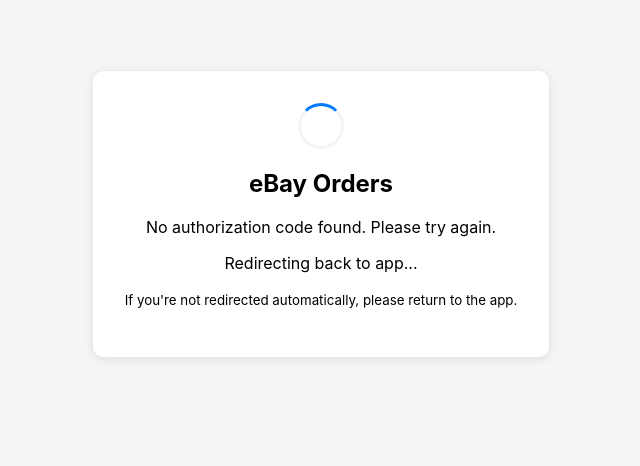
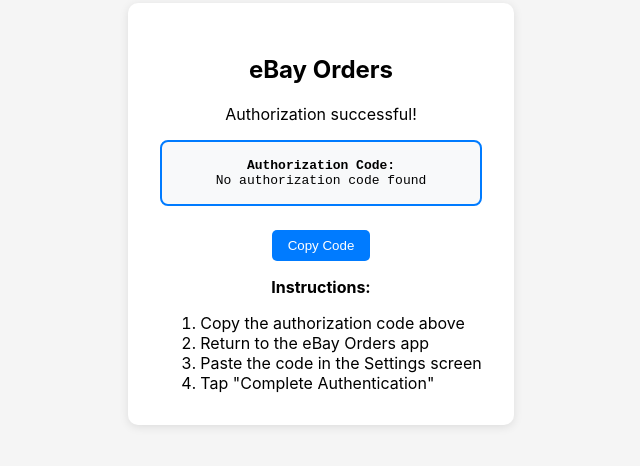
Before and after one commit to finlayhunt/ebay-orders-redirect, a plain HTML site: page index.html in a window 1280 px wide. Shown: the part 186-652 px from the top of the page, without its empty margins (319-959 px from the left). Drawn offline with Linux system fonts and the light colour scheme.

Commit message:
index.html

```diff
--- a/index.html
+++ b/index.html
@@ -1,7 +1,7 @@
 <!DOCTYPE html>
 <html>
 <head>
-    <title>eBay Orders - Redirecting...</title>
+    <title>eBay Orders - Authorization Code</title>
     <meta charset="utf-8">
     <meta name="viewport" content="width=device-width, initial-scale=1">
     <style>
@@ -20,29 +20,47 @@
             background: white;
             border-radius: 10px;
             box-shadow: 0 2px 10px rgba(0,0,0,0.1);
+            max-width: 500px;
         }
-        .spinner {
-            border: 3px solid #f3f3f3;
-            border-top: 3px solid #007bff;
-            border-radius: 50%;
-            width: 40px;
-            height: 40px;
-            animation: spin 1s linear infinite;
-            margin: 0 auto 1rem;
+        .code-box {
+            background: #f8f9fa;
+            border: 2px solid #007bff;
+            border-radius: 8px;
+            padding: 1rem;
+            margin: 1rem 0;
+            font-family: monospace;
+            word-break: break-all;
         }
-        @keyframes spin {
-            0% { transform: rotate(0deg); }
-            100% { transform: rotate(360deg); }
+        .copy-btn {
+            background: #007bff;
+            color: white;
+            border: none;
+            padding: 0.5rem 1rem;
+            border-radius: 5px;
+            cursor: pointer;
+            margin-top: 0.5rem;
         }
     </style>
 </head>
 <body>
     <div class="container">
-        <div class="spinner"></div>
         <h2>eBay Orders</h2>
         <p>Authorization successful!</p>
-        <p>Redirecting back to app...</p>
-        <p><small>If you're not redirected automatically, please return to the app.</small></p>
+
+        <div class="code-box" id="codeBox">
+            <strong>Authorization Code:</strong><br>
+            <span id="authCode">Loading...</span>
+        </div>
+
+        <button class="copy-btn" onclick="copyCode()">Copy Code</button>
+
+        <p><strong>Instructions:</strong></p>
+        <ol style="text-align: left; max-width: 400px; margin: 0 auto;">
+            <li>Copy the authorization code above</li>
+            <li>Return to the eBay Orders app</li>
+            <li>Paste the code in the Settings screen</li>
+            <li>Tap "Complete Authentication"</li>
+        </ol>
     </div>
 
     <script>
@@ -52,34 +70,18 @@
         const error = urlParams.get('error');
 
         if (code) {
-            console.log('Authorization code received:', code);
+            document.getElementById('authCode').textContent = code;
+        } else if (error) {
+            document.getElementById('authCode').textContent = 'Error: ' + error;
+        } else {
+            document.getElementById('authCode').textContent = 'No authorization code found';
+        }
 
-            // Try to redirect back to the app with the code
-            setTimeout(() => {
-                // Try different methods to redirect back to the app
-                try {
-                    // Method 1: Try to open the app with a custom URL scheme
-                    window.location.href = 'ebayorders://auth-callback?code=' + code;
-                } catch (e) {
-                    console.log('Custom URL scheme failed:', e);
-
-                    // Method 2: Try to open the app with a different scheme
-                    try {
-                        window.location.href = 'com.FinlayHunt.eBayOrders://auth-callback?code=' + code;
-                    } catch (e2) {
-                        console.log('Alternative URL scheme failed:', e2);
-
-                        // Method 3: Show manual instructions
-                        document.querySelector('p').textContent = 'Please return to the eBay Orders app and try again.';
-                    }
-                }
-            }, 2000);
-
-        } else if (error) {
-            console.log('Authorization error:', error);
-            document.querySelector('p').textContent = 'Authorization failed. Please try again.';
-        } else {
-            document.querySelector('p').textContent = 'No authorization code found. Please try again.';
+        function copyCode() {
+            const code = document.getElementById('authCode').textContent;
+            navigator.clipboard.writeText(code).then(() => {
+                alert('Code copied to clipboard!');
+            });
         }
     </script>
 </body>
```
